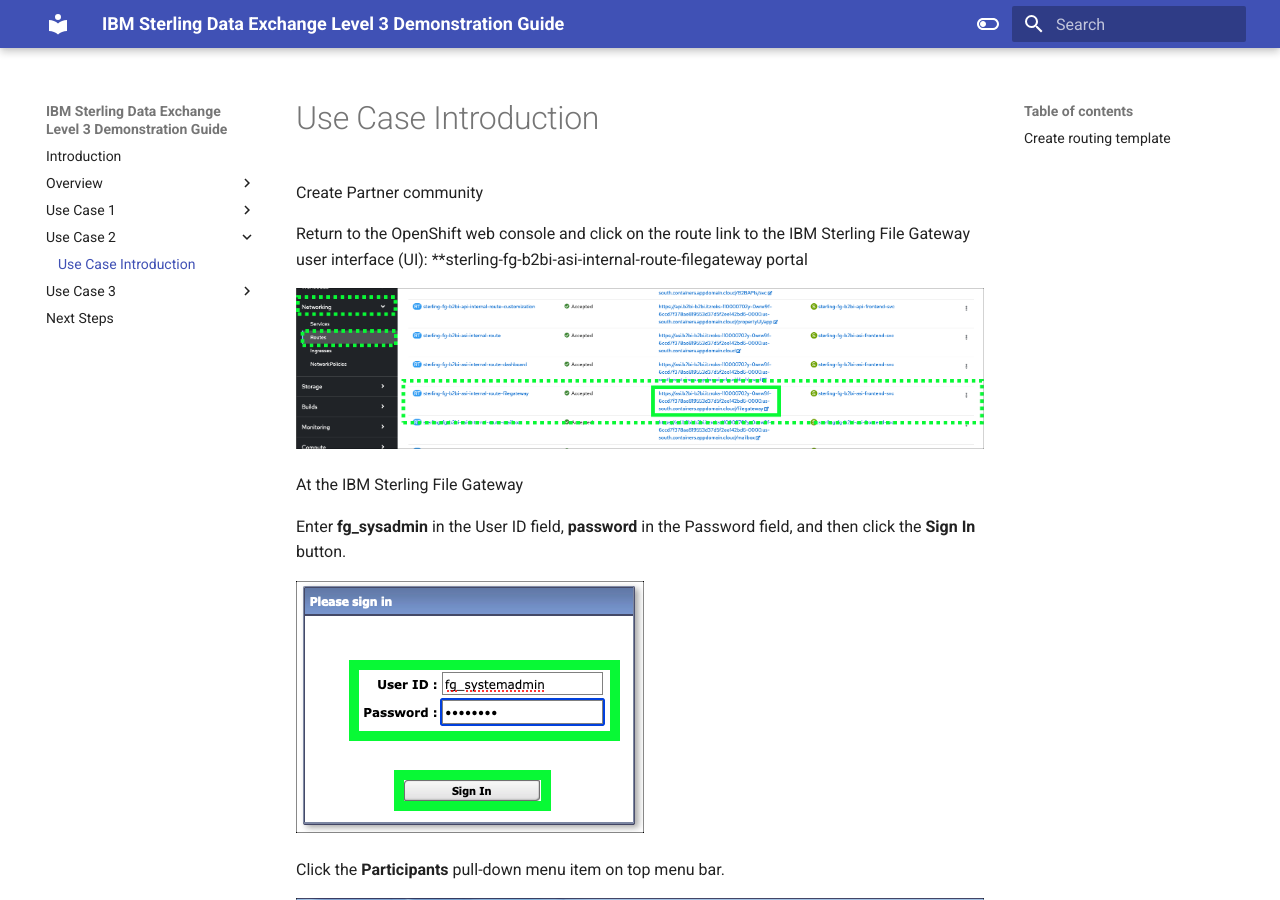
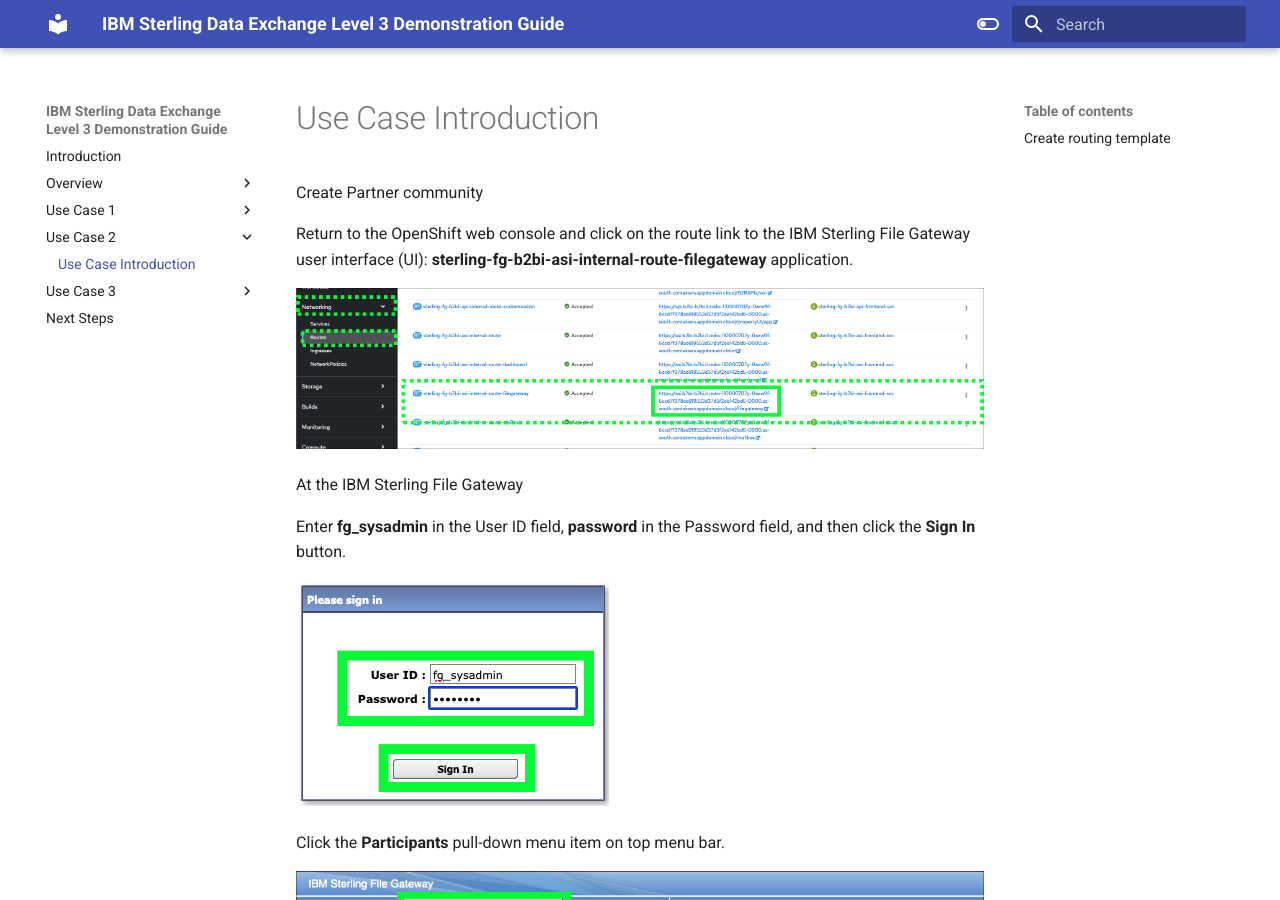
Before and after one commit to IBM/SalesEnablement-SterlingDataExchange-L3, an MkDocs documentation site: the page built from docs/Part 3/01 UseCase2.md, in a window 1280 px wide and 900 px high. Built offline with MkDocs 1.6.1 and Material for MkDocs 9.7.7, drawn with Linux system fonts in a browser that asks for light colours.

Commit message:
fix broken image

```diff
--- a/docs/Part 3/01 UseCase2.md
+++ b/docs/Part 3/01 UseCase2.md
@@ -1,6 +1,6 @@
 Create Partner community
 
-Return to the OpenShift web console and click on the route link to the IBM Sterling File Gateway user interface (UI): **sterling-fg-b2bi-asi-internal-route-filegateway portal
+Return to the OpenShift web console and click on the route link to the IBM Sterling File Gateway user interface (UI): **sterling-fg-b2bi-asi-internal-route-filegateway** application.
 
 ![](_attachments/OSRoutesFileGateway.png)
 
```
Also changed, not shown: docs/Part 3/_attachments/FG_CommunitiesPartner1.png (added), docs/Part 3/_attachments/FG_login.png.
